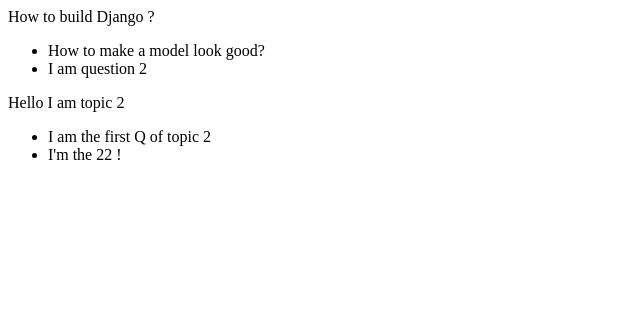
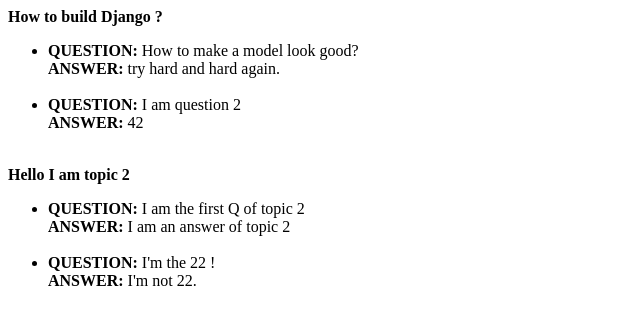
Before and after one commit to 0xShad0w/Django-Website-Template, a Django app: page /FAQ/ in a window 1280 px wide. Shown: the top 325 px of the page, without its empty margins (0-640 px from the left). Run offline with Django 3.2, Linux system fonts and the light colour scheme; data comes from the database, SQL or seed files in the repository; both versions use the stored data as it was after the commit.

Commit message:
FAQ view update

```diff
--- a/Template/FAQ/templates/FAQ/index.html
+++ b/Template/FAQ/templates/FAQ/index.html
@@ -1,10 +1,12 @@
 {% if topic_questions %}
     {% for topic, questions in topic_questions.items %}
         <p>
-            {{topic.topic_name}}
+            <b>{{topic.topic_name}} </b>
             <ul>
                 {% for q in questions %}
-                    <li> {{q.question_question}}
+                    <li> <b> QUESTION: </b>{{q.question_question}}
+                    <article> <b> ANSWER: </b> {{q.question_answer}} </article>
+                    <br>
                 {% endfor %}
             </ul>
         </p>
```
Also changed, not shown: Template/db.sqlite3.
